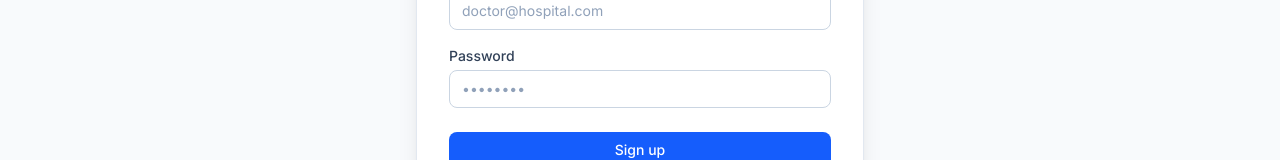
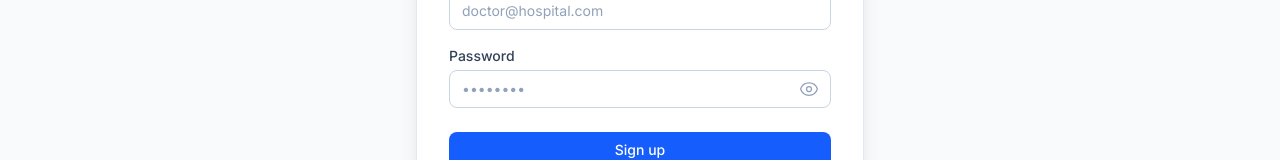
Before and after one commit to DevangaR2002/Malnutrition-Frontend, a Next.js app: page /register in a window 1280 px wide. Shown: the part 480-640 px from the top of the page. Built offline with nearby package versions, Linux system fonts and the light colour scheme.

Commit message:
FrontEnd-fix-login-Signup

```diff
--- a/src/app/(auth)/login/page.tsx
+++ b/src/app/(auth)/login/page.tsx
@@ -8,6 +8,7 @@
 export default function LoginPage() {
     const [username, setUsername] = useState("");
     const [password, setPassword] = useState("");
+    const [showPassword, setShowPassword] = useState(false);
     const [error, setError] = useState<string | null>(null);
     const [loading, setLoading] = useState(false);
     const { login } = useAuth();
@@ -66,15 +67,33 @@
                             <label className="block text-sm font-medium text-slate-700 dark:text-slate-300">
                                 Password
                             </label>
+                            <div className="relative mt-1">
                                 <input
                                     id="password"
-                                type="password"
+                                    type={showPassword ? "text" : "password"}
                                     required
                                     value={password}
                                     onChange={(e) => setPassword(e.target.value)}
-                                className="mt-1 block w-full rounded-lg border border-slate-300 dark:border-slate-700 bg-white dark:bg-slate-800 px-3 py-2 text-slate-900 dark:text-white placeholder-slate-400 focus:border-blue-500 focus:outline-none focus:ring-2 focus:ring-blue-500 focus:ring-opacity-50 sm:text-sm"
+                                    className="block w-full rounded-lg border border-slate-300 dark:border-slate-700 bg-white dark:bg-slate-800 px-3 py-2 pr-10 text-slate-900 dark:text-white placeholder-slate-400 focus:border-blue-500 focus:outline-none focus:ring-2 focus:ring-blue-500 focus:ring-opacity-50 sm:text-sm"
                                     placeholder="••••••••"
                                 />
+                                <button
+                                    type="button"
+                                    onClick={() => setShowPassword(!showPassword)}
+                                    className="absolute inset-y-0 right-0 flex items-center pr-3 text-slate-400 hover:text-slate-600 dark:hover:text-slate-300"
+                                >
+                                    {showPassword ? (
+                                        <svg fill="none" viewBox="0 0 24 24" strokeWidth={1.5} stroke="currentColor" className="w-5 h-5">
+                                            <path strokeLinecap="round" strokeLinejoin="round" d="M3.98 8.223A10.477 10.477 0 001.934 12C3.226 16.338 7.244 19.5 12 19.5c.993 0 1.953-.138 2.863-.395M6.228 6.228A10.45 10.45 0 0112 4.5c4.756 0 8.773 3.162 10.065 7.498a10.523 10.523 0 01-4.293 5.774M6.228 6.228L3 3m3.228 3.228l3.65 3.65m7.894 7.894L21 21m-3.228-3.228l-3.65-3.65m0 0a3 3 0 10-4.243-4.243m4.242 4.242L9.88 9.88" />
+                                        </svg>
+                                    ) : (
+                                        <svg fill="none" viewBox="0 0 24 24" strokeWidth={1.5} stroke="currentColor" className="w-5 h-5">
+                                            <path strokeLinecap="round" strokeLinejoin="round" d="M2.036 12.322a1.012 1.012 0 010-.639C3.423 7.51 7.36 4.5 12 4.5c4.638 0 8.573 3.007 9.963 7.178.07.207.07.431 0 .639C20.577 16.49 16.64 19.5 12 19.5c-4.638 0-8.573-3.007-9.963-7.178z" />
+                                            <path strokeLinecap="round" strokeLinejoin="round" d="M15 12a3 3 0 11-6 0 3 3 0 016 0z" />
+                                        </svg>
+                                    )}
+                                </button>
+                            </div>
                         </div>
                     </div>
 
--- a/src/app/(auth)/register/page.tsx
+++ b/src/app/(auth)/register/page.tsx
@@ -9,6 +9,7 @@
     const [username, setUsername] = useState("");
     const [email, setEmail] = useState("");
     const [password, setPassword] = useState("");
+    const [showPassword, setShowPassword] = useState(false);
     const [error, setError] = useState<string | null>(null);
     const [loading, setLoading] = useState(false);
     const router = useRouter();
@@ -82,15 +83,33 @@
                             <label className="block text-sm font-medium text-slate-700 dark:text-slate-300">
                                 Password
                             </label>
+                            <div className="relative mt-1">
                                 <input
                                     id="password"
-                                type="password"
+                                    type={showPassword ? "text" : "password"}
                                     required
                                     value={password}
                                     onChange={(e) => setPassword(e.target.value)}
-                                className="mt-1 block w-full rounded-lg border border-slate-300 dark:border-slate-700 bg-white dark:bg-slate-800 px-3 py-2 text-slate-900 dark:text-white placeholder-slate-400 focus:border-blue-500 focus:outline-none focus:ring-2 focus:ring-blue-500 focus:ring-opacity-50 sm:text-sm"
+                                    className="block w-full rounded-lg border border-slate-300 dark:border-slate-700 bg-white dark:bg-slate-800 px-3 py-2 pr-10 text-slate-900 dark:text-white placeholder-slate-400 focus:border-blue-500 focus:outline-none focus:ring-2 focus:ring-blue-500 focus:ring-opacity-50 sm:text-sm"
                                     placeholder="••••••••"
                                 />
+                                <button
+                                    type="button"
+                                    onClick={() => setShowPassword(!showPassword)}
+                                    className="absolute inset-y-0 right-0 flex items-center pr-3 text-slate-400 hover:text-slate-600 dark:hover:text-slate-300"
+                                >
+                                    {showPassword ? (
+                                        <svg fill="none" viewBox="0 0 24 24" strokeWidth={1.5} stroke="currentColor" className="w-5 h-5">
+                                            <path strokeLinecap="round" strokeLinejoin="round" d="M3.98 8.223A10.477 10.477 0 001.934 12C3.226 16.338 7.244 19.5 12 19.5c.993 0 1.953-.138 2.863-.395M6.228 6.228A10.45 10.45 0 0112 4.5c4.756 0 8.773 3.162 10.065 7.498a10.523 10.523 0 01-4.293 5.774M6.228 6.228L3 3m3.228 3.228l3.65 3.65m7.894 7.894L21 21m-3.228-3.228l-3.65-3.65m0 0a3 3 0 10-4.243-4.243m4.242 4.242L9.88 9.88" />
+                                        </svg>
+                                    ) : (
+                                        <svg fill="none" viewBox="0 0 24 24" strokeWidth={1.5} stroke="currentColor" className="w-5 h-5">
+                                            <path strokeLinecap="round" strokeLinejoin="round" d="M2.036 12.322a1.012 1.012 0 010-.639C3.423 7.51 7.36 4.5 12 4.5c4.638 0 8.573 3.007 9.963 7.178.07.207.07.431 0 .639C20.577 16.49 16.64 19.5 12 19.5c-4.638 0-8.573-3.007-9.963-7.178z" />
+                                            <path strokeLinecap="round" strokeLinejoin="round" d="M15 12a3 3 0 11-6 0 3 3 0 016 0z" />
+                                        </svg>
+                                    )}
+                                </button>
+                            </div>
                         </div>
                     </div>
 
```
Lines whose indentation alone changed are shown as unchanged.
